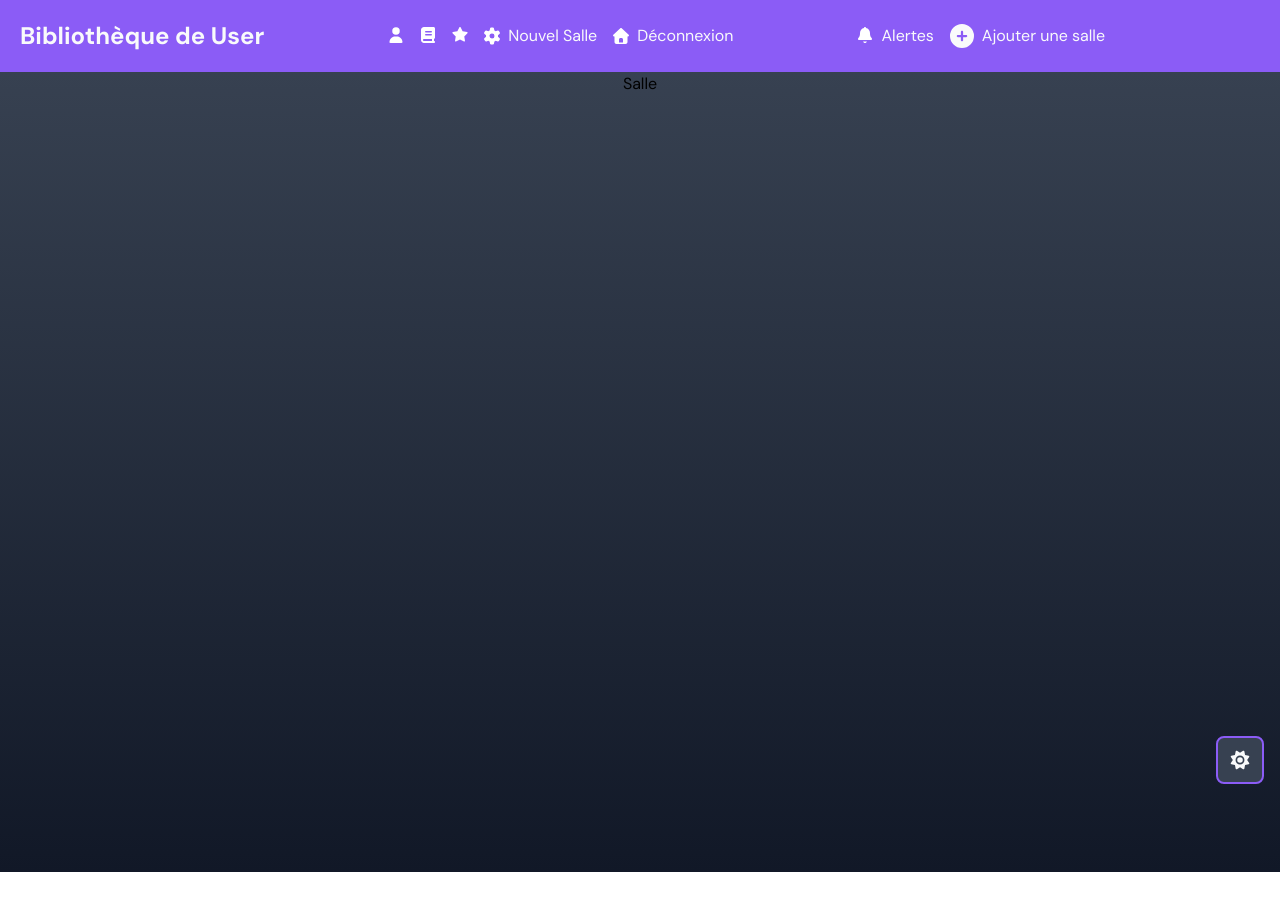
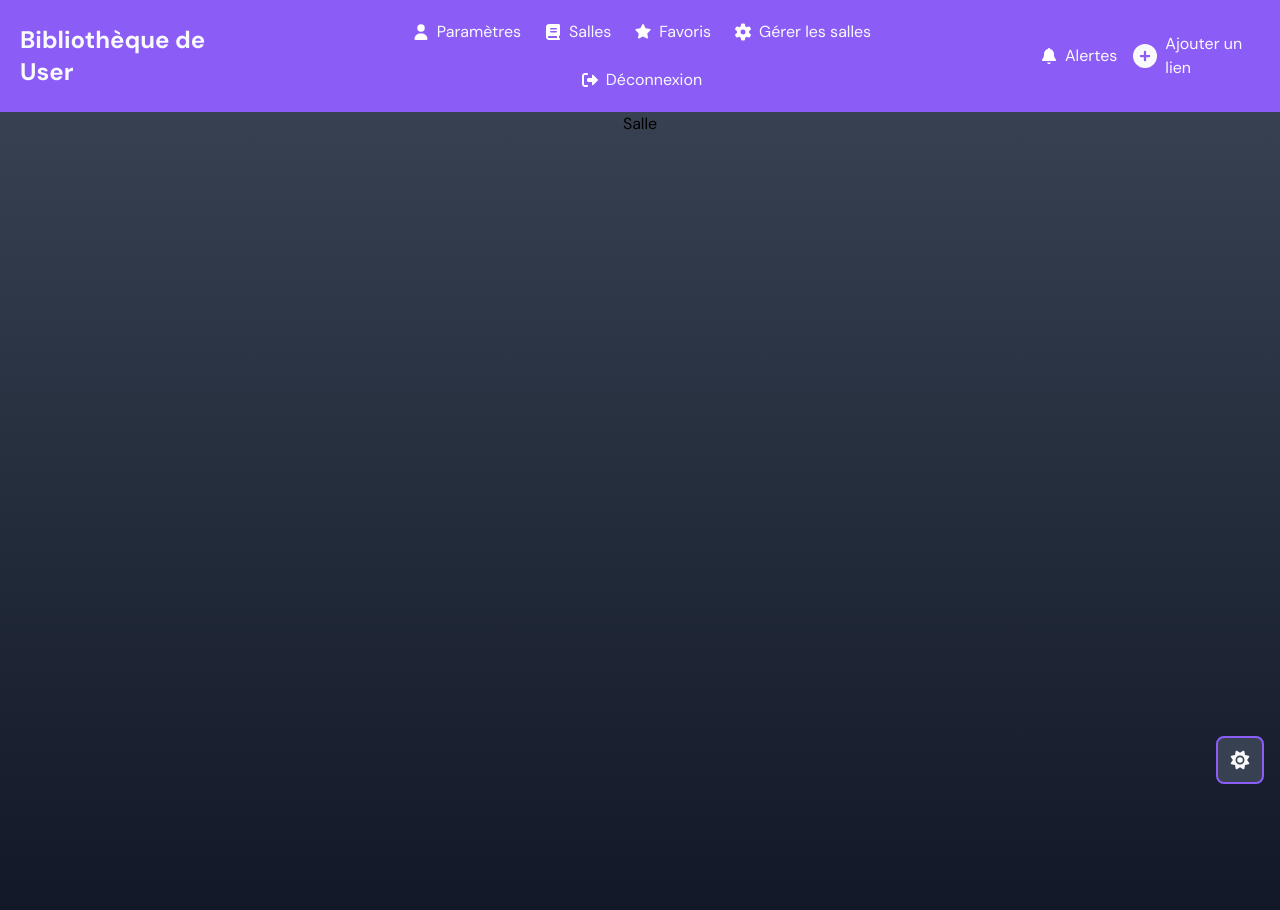
Before and after one commit to LLafforgue/bibliotheque-front, a React (Create React App) app: page /espaces/1 in a window 1280 px wide. Before the commit the page ends 872 px from the top, so only its background shows below. Built offline with nearby package versions, Linux system fonts and the light colour scheme.

Commit message:
#11 ajustements du header

```diff
--- a/src/components/Header.jsx
+++ b/src/components/Header.jsx
@@ -1,65 +1,69 @@
-import React from "react";
+import React, {useState} from "react";
 import { NavLink } from "react-router-dom";
 import ToggleDarkMode from "../hooks/ToggleDarkMode";
 import {motion} from 'framer-motion';
 import { FontAwesomeIcon } from '@fortawesome/react-fontawesome';
-import {faUser, faBook, faStar, faHouse, faBell, faCog, faPlusCircle, faPlus} from '@fortawesome/free-solid-svg-icons';
+import {faUser, faBook, faStar, faRightFromBracket, faBell, faCog, faPlusCircle} from '@fortawesome/free-solid-svg-icons';
 import useMobile from "../hooks/UseMobile";
 
 
 export default function Header() {
     const isMobile = useMobile();
+    const [hasAlter, setHasAlert] = useState(true);
 
   return (
     <div className="w-full p-5 bg-emerald-300 dark:bg-violet-500 text-gray-800 dark:text-gray-50">
      <motion.div
-      initial={{ x: -50, opacity: 0 }}
-      animate={{ x: 0, opacity: 1 }}
+      initial={{ y: -50, opacity: 0 }}
+      animate={{ y: 0, opacity: 1 }}
       transition={{ duration: 0.5 }}
       className="flex justify-round items-center"
      >
       <h1 className="text-2xl font-bold">Bibliothèque de User</h1>
 
-      <nav className="mx-[10%] flex flex-wrap gap-4">
-        <NavLink to="/espaces/user" className="hover:underline">
+      <nav className="mx-[10%] flex flex-wrap justify-center gap-6">
+        <NavLink to="/espaces/user" className="flex gap-2 items-center hover:scale-110 transition-transform cursor-pointer">
         <FontAwesomeIcon icon={faUser} className="h-4 w-4 dark:text-white"/>
+        {isMobile||'Paramètres'}
         </NavLink>
 
-        <NavLink to="/espaces" className="hover:underline">
+        <NavLink to="/espaces" className="flex gap-2 items-center hover:scale-110 transition-transform cursor-pointer">
         <FontAwesomeIcon icon={faBook} className="h-4 w-4 dark:text-white"/>
+        {isMobile||'Salles'}
         </NavLink>
 
-        <NavLink to='/espaces/favoris' className="hover:underline">
+        <NavLink to='/espaces/favoris' className="flex gap-2 items-center hover:scale-110 transition-transform cursor-pointer">
         <FontAwesomeIcon icon={faStar} className="h-4 w-4 dark:text-white"/>
+        {isMobile||'Favoris'}
         </NavLink>
 
-        <NavLink to='/espaces/nouvel' className="flex gap-2 items-center hover:underline">
+        <NavLink to='/espaces/nouvel' className="flex gap-2 items-center hover:scale-110 transition-transform cursor-pointer">
         <FontAwesomeIcon icon={faCog} className="h-4 w-4 dark:text-white"/>
-        {isMobile||'Nouvel Salle'}
+        {isMobile||'Gérer les salles'}
         </NavLink>
 
-        <NavLink to='/' className="flex gap-2 items-center hover:underline">
-        <FontAwesomeIcon icon={faHouse} className="h-4 w-4 dark:text-white"/>
+        <NavLink to='/' className="flex gap-2 items-center hover:scale-110 transition-transform cursor-pointer">
+        <FontAwesomeIcon icon={faRightFromBracket} className="h-4 w-4 dark:text-white"/>
         {isMobile||'Déconnexion'}
         </NavLink>
       </nav>
 
-    <div className="flex gap-2">
+    <div className="flex items-center gap-2">
         <motion.div
-        animate={{ rotate: [0, 10, 0] }}
+        animate={hasAlter&&{ rotate: [0, 10, 0] }}
         transition={{
             duration: 1.5,
             ease: "easeInOut",
             repeat: 2,
             repeatType: "reverse",
         }}>
-        <FontAwesomeIcon icon={faBell} className="h-4 w-4 dark:text-white"/>
+        <FontAwesomeIcon icon={faBell} className="h-4 w-4 flex items-center dark:text-white"/>
         </motion.div>
         {isMobile||'Alertes'}
     </div>
-    <div className="flex gap-2 ml-4">
+    <div className="flex items-center gap-2 ml-4">
         <FontAwesomeIcon icon={faPlusCircle} className="h-6 w-6 text-gray-800 dark:text-gray-50 hover:scale-110 transition-transform cursor-pointer"/>
-        {isMobile||'Ajouter une salle'}
+        {isMobile||'Ajouter un lien'}
     </div>
     </motion.div>
 
```
